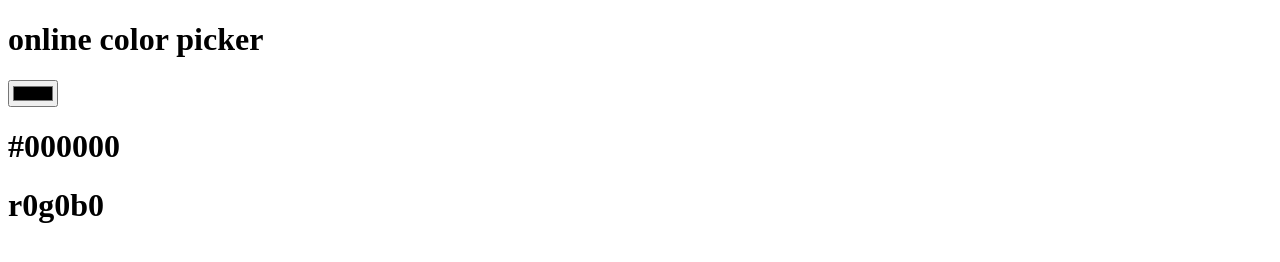
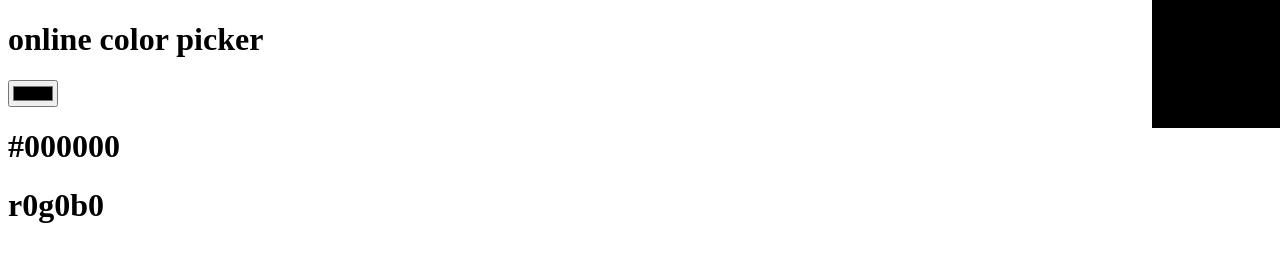
Before and after one commit to myrccar/color-picker, a plain HTML site: page index.html in a window 1280 px wide. Drawn offline with Linux system fonts and the light colour scheme.

Commit message:
added better prevew

```diff
--- a/index.html
+++ b/index.html
@@ -11,6 +11,7 @@
     <input type="color" id="test">
     <h1 id="out_hex">...output(hex)...</h1>
     <h1 id="out_rgb">...output(rgb)...</h1>
+    <div class="prevew" id="prevew"></div>
     <noscript>
       <h1>javascript disabled</h1>
       <h2>no java script no color picker sorry :(</h1>
--- a/script.js
+++ b/script.js
@@ -27,4 +27,5 @@ selectElement.addEventListener('change', (event) => {
   rgb += ""+hexToRgb(hex_code).g +",";
   rgb += ""+hexToRgb(hex_code).b +",";
   document.getElementById("out_rgb").innerHTML = rgb;
+  document.getElementById("prevew").style.backgroundColor = hex_code;
 });
--- a/style.css
+++ b/style.css
@@ -0,0 +1,9 @@
+div.prevew{
+  width: 10vw;
+  height: 10vw;
+  background-color: black;
+  float: right;
+  position: fixed;
+  top: 0%;
+  left: 90%;
+}
```
